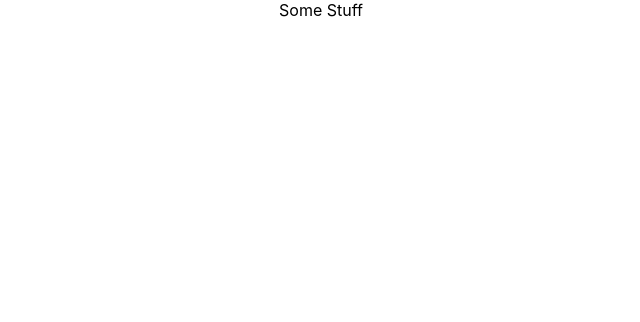
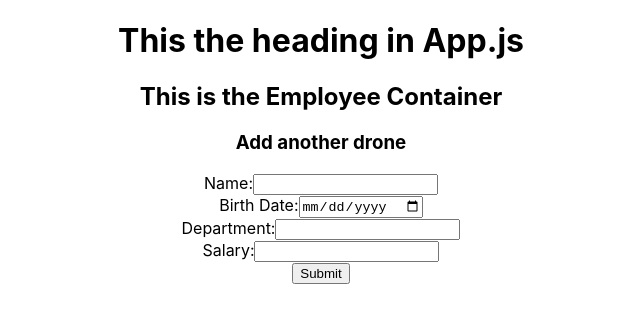
Before and after one commit to jyandell83/react-employee-app, a React (Create React App) app in the folder emp-app/: page / in a window 1280 px wide. Shown: the top 322 px of the page, without its empty margins (319-959 px from the left). Built offline with nearby package versions, Linux system fonts and the light colour scheme.

Commit message:
add create employee form html only

```diff
--- a/emp-app/src/App.js
+++ b/emp-app/src/App.js
@@ -1,10 +1,12 @@
 import React from 'react';
 import './App.css';
+import EmployeeContainer from './EmployeeContainer'
 
 function App() {
   return (
     <div className="App">
-     Some Stuff
+      <h1>This the heading in App.js</h1>
+      <EmployeeContainer />
     </div>
   );
 }
--- /dev/null
+++ b/emp-app/src/CreateEmployee/index.js
@@ -0,0 +1,34 @@
+import React, { Component } from 'react';
+
+class CreateEmployee extends Component {
+    render() {
+        return(
+            <div>
+                <h3>Add another drone</h3>
+                <form>
+                    <label>
+                        Name:
+                        <input type="text" name="name"/>
+                    </label><br />
+                    <label>
+                        Birth Date:
+                        <input type="date" name="birthDate"/>
+                    </label><br />
+                    <label>
+                        Department:
+                        <input type="text" name="department"/>
+                    </label><br />
+                    <label>
+                        Salary:
+                        <input type="text" name="annualSalary"/>
+                    </label><br />
+                    <button type="submit">
+                        Submit
+                    </button>
+                </form>
+            </div>
+        )
+    }
+}
+
+export default CreateEmployee;
--- /dev/null
+++ b/emp-app/src/EmployeeContainer/index.js
@@ -0,0 +1,16 @@
+import React, { Component } from 'react';
+import CreateEmployee from '../CreateEmployee';
+
+
+class EmployeeContainer extends Component {
+    render() {
+        return(
+            <div>
+                <h2>This is the Employee Container</h2>
+                <CreateEmployee />
+            </div>
+        );
+    }
+}
+
+export default EmployeeContainer;
```
